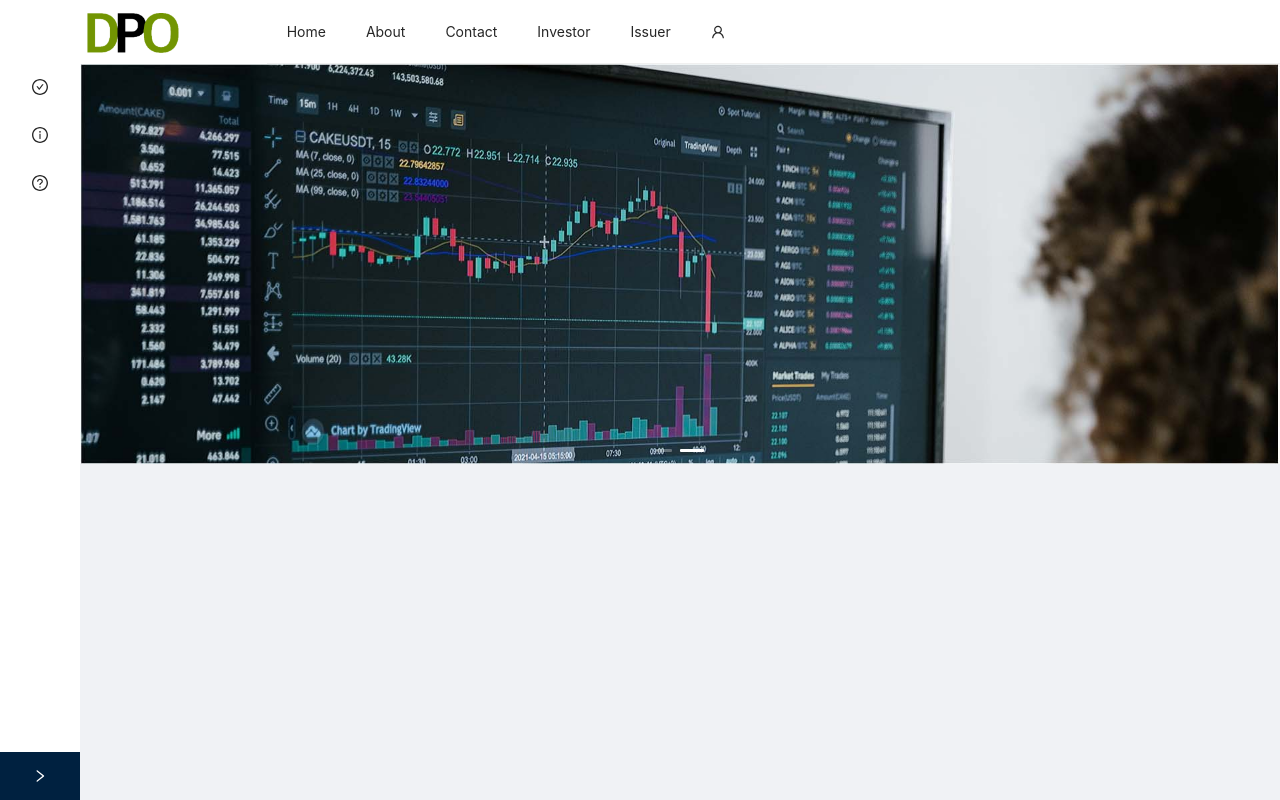
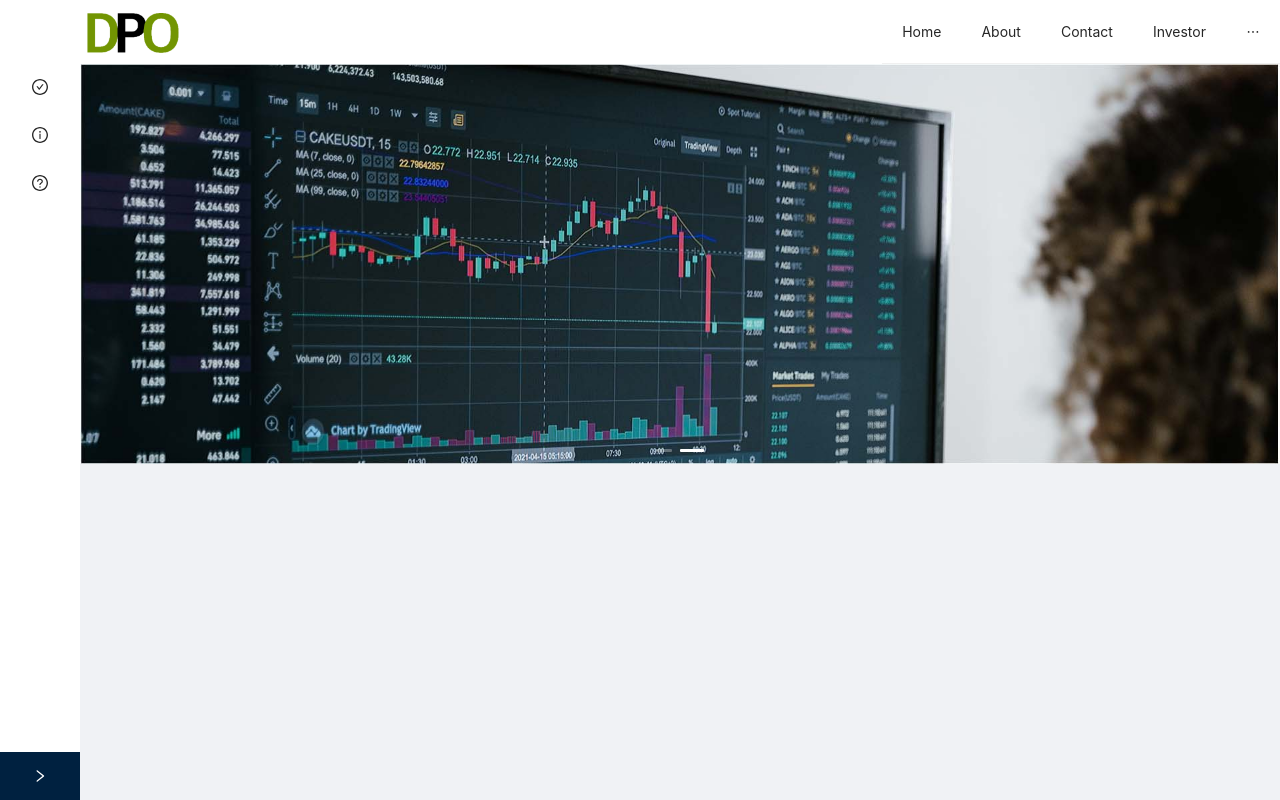
Before and after one commit to Hammad124444/DPO-frontend, a Next.js app: page / in a window 1280 px wide. Built offline with nearby package versions, Linux system fonts and the light colour scheme.

Commit message:
fix: minor fixes on navbar and layout

```diff
--- a/src/landing/sidebar.jsx
+++ b/src/landing/sidebar.jsx
@@ -1,7 +1,8 @@
 import { useState } from 'react';
 import { Layout, Menu } from 'antd';
-// import { siderItems }  from '../core/data/siderItems';
 import { CheckCircleOutlined, InfoCircleOutlined, QuestionCircleOutlined } from '@ant-design/icons';
+import Link from 'next/link';
+
 const { Sider } = Layout;
 
 export default function MSider() {
@@ -14,14 +15,17 @@
         <Sider width={200} collapsible collapsed={state} onCollapse={ onCollapse }>
             <Menu mode='inline'
                 style={{ height: '100%', borderRight: 0 }}>
-                {/* {
-                    siderItems.map((el) => (
-                        <Menu.Item key={el.key}>{el.count} {el.name}</Menu.Item>
-                    ))
-                } */}
-                <Menu.Item key="active" icon={<CheckCircleOutlined />}>Active Issues</Menu.Item>
-                <Menu.Item key="ongoing" icon={<InfoCircleOutlined />}>Issuable Issues</Menu.Item>
-                <Menu.Item key="upcoming" icon={<QuestionCircleOutlined />}>Upcoming Issues</Menu.Item>
+                <Menu.Item key="active" icon={<CheckCircleOutlined />}>
+                    <Link href={"/issue"}>
+                        Active Issues
+                    </Link>
+                </Menu.Item>
+                <Menu.Item key="ongoing" icon={<InfoCircleOutlined />}>
+                    Issuable Issues
+                </Menu.Item>
+                <Menu.Item key="upcoming" icon={<QuestionCircleOutlined />}>
+                    Upcoming Issues
+                </Menu.Item>
             </Menu>
         </Sider>
     );
--- a/src/layout/navbar.jsx
+++ b/src/layout/navbar.jsx
@@ -18,7 +18,7 @@
                     </Link>
                 </div>
                 <div className="ant-col menu-row ant-col-sm-0 ant-col-md-18 ant-col-xl-19 ant-col-xxl-20">
-                    <Menu mode="horizontal" theme="light">
+                    <Menu mode="horizontal" theme="light" className='f-right'>
                         {
                             menus.map((el) => (
                                 <Menu.Item key={ el.key }>{ el.name }</Menu.Item>
--- a/styles/layout.css
+++ b/styles/layout.css
@@ -58,6 +58,10 @@
   align-items: center;
 }
 
+.f-right {
+  float: right !important;
+}
+
 .text-center {
   text-align: center !important;
 }
```
